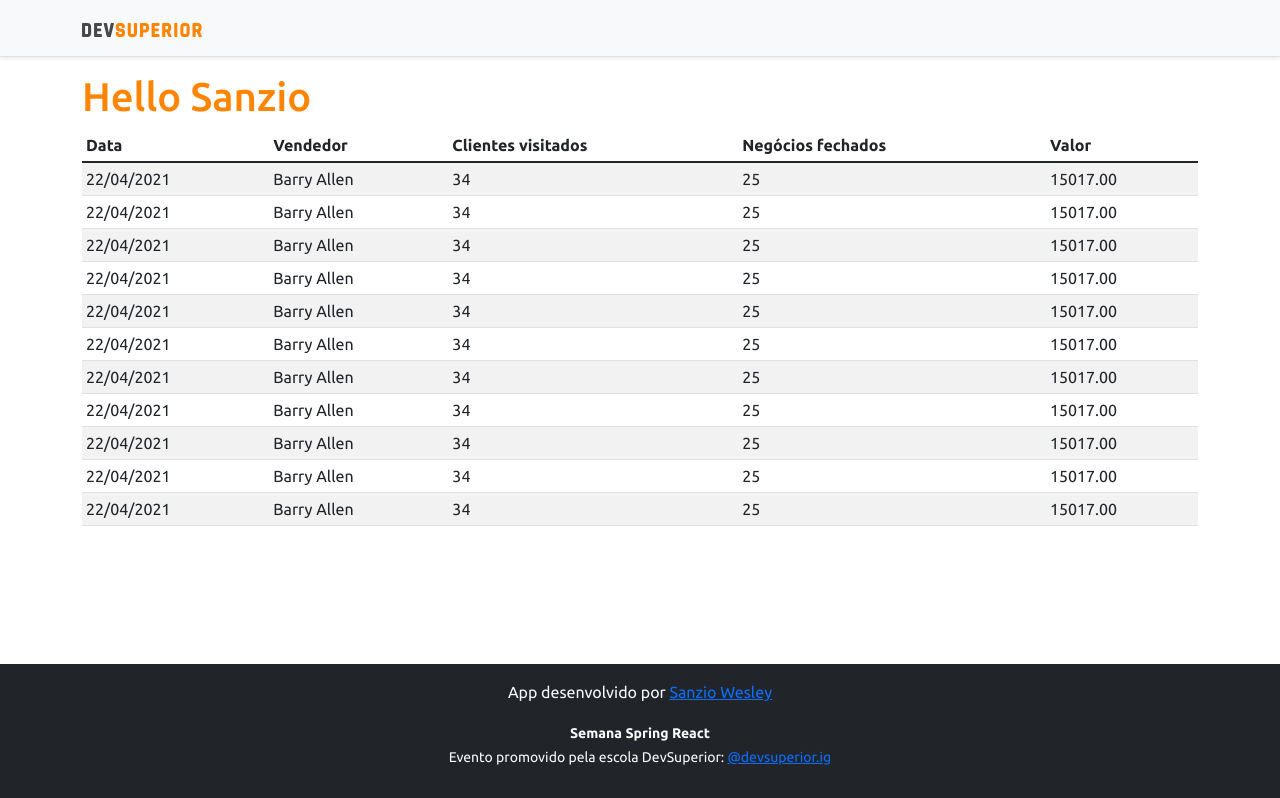
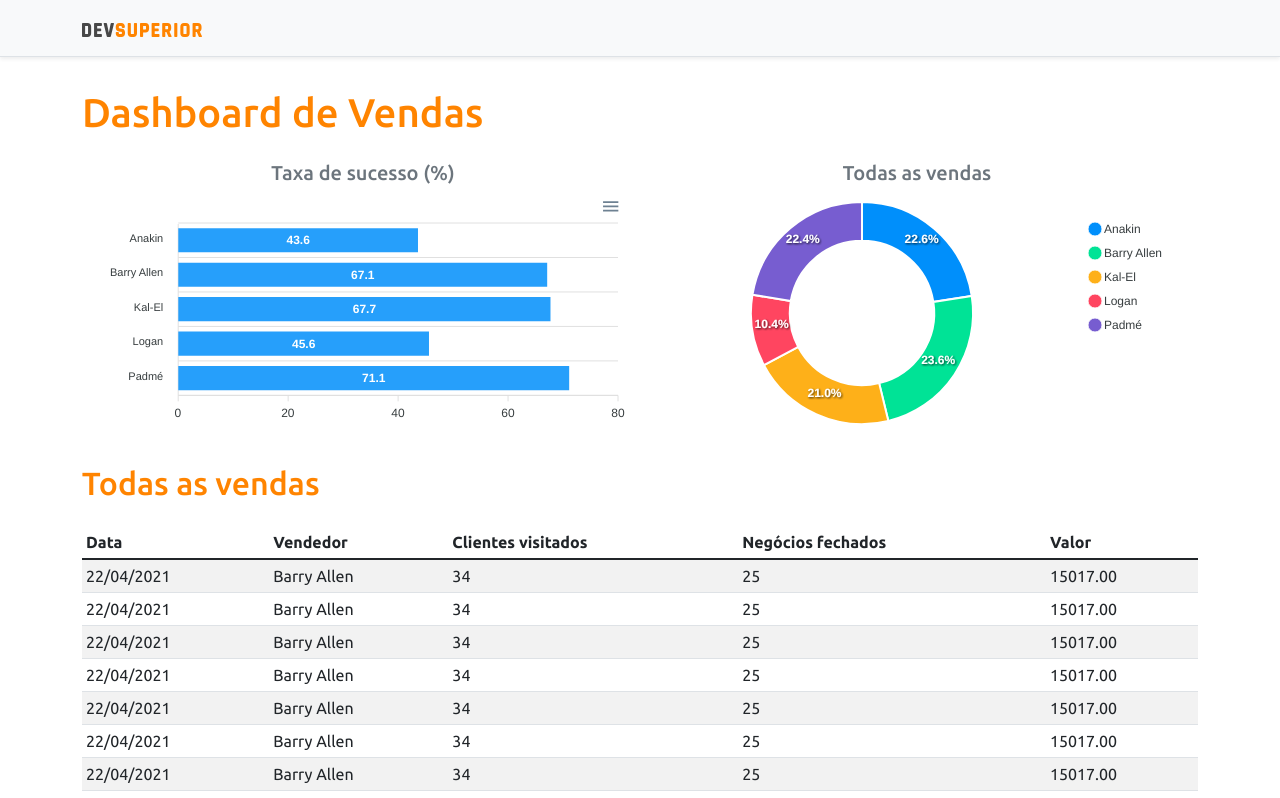
Before and after one commit to SanzioWesley/dsvendas, a React (Create React App) app in the folder frontend/: page / in a window 1280 px wide. Shown: the top 798 px of the page. Built offline with nearby package versions, Linux system fonts and the light colour scheme.

Commit message:
Gráficos com dados estáticos

```diff
--- a/frontend/package.json
+++ b/frontend/package.json
@@ -12,8 +12,11 @@
     "@types/node": "^12.0.0",
     "@types/react": "^17.0.0",
     "@types/react-dom": "^17.0.0",
+    "add": "^2.0.6",
+    "apexcharts": "^3.28.1",
     "bootstrap": "^5.1.1",
     "react": "^17.0.2",
+    "react-apexcharts": "^1.3.9",
     "react-dom": "^17.0.2",
     "react-scripts": "4.0.3",
     "typescript": "^4.1.2",
--- a/frontend/src/App.tsx
+++ b/frontend/src/App.tsx
@@ -1,4 +1,6 @@
+import BarChart from "components/BarChart";
 import DataTable from "components/DataTable";
+import DonutChart from "components/DonutChart";
 import Footer from "components/Footer";
 import NavBar from "components/NavBar"
 
@@ -7,7 +9,22 @@
     <>
       <NavBar />
       <div className="container">
-        <h1 className="text-primary">Hello Sanzio</h1>
+        <h1 className="text-primary py-3">Dashboard de Vendas</h1>
+
+        <div className="row px-3">
+          <div className="col-sm-6">
+            <h5 className="text-center text-secondary">Taxa de sucesso (%)</h5>
+            <BarChart />
+          </div>
+          <div className="col-sm-6">
+            <h5 className="text-center text-secondary">Todas as vendas</h5>
+            <DonutChart />
+          </div>
+        </div>
+
+        <div className="py-3">
+          <h2 className="text-primary ">Todas as vendas</h2>
+        </div>
 
         <DataTable />
       </div >
--- /dev/null
+++ b/frontend/src/components/BarChart/index.tsx
@@ -0,0 +1,36 @@
+import Chart from 'react-apexcharts'
+
+const BarChart = () => {
+
+    const options = {
+        plotOptions: {
+            bar: {
+                horizontal: true,
+            }
+        },
+    };
+
+    const mockData = {
+        labels: {
+
+            categories: ['Anakin', 'Barry Allen', 'Kal-El', 'Logan', 'Padmé']
+        },
+        series: [
+            {
+                name: "% Sucesso",
+                data: [43.6, 67.1, 67.7, 45.6, 71.1]
+            }
+        ]
+    };
+
+    return (
+        <Chart
+            options={{ ...options, xaxis: mockData.labels }}
+            series={mockData.series}
+            type="bar"
+            height="240px"
+        />
+    )
+}
+
+export default BarChart;
--- /dev/null
+++ b/frontend/src/components/DonutChart/index.tsx
@@ -0,0 +1,27 @@
+import Chart from 'react-apexcharts'
+
+const DonutChart = () => {
+
+    const mockData = {
+        series: [477138, 499928, 444867, 220426, 473088],
+        labels: ['Anakin', 'Barry Allen', 'Kal-El', 'Logan', 'Padmé']
+    }
+
+    const options = {
+        legend: {
+            show: true
+        }
+    }
+
+
+    return (
+        <Chart
+            options={{ ...options, labels: mockData.labels }}
+            series={mockData.series}
+            type="donut"
+            height="240px"
+        />
+    )
+}
+
+export default DonutChart;
```
Also changed, not shown: 1 other file (tests, documents, lock files or other folders).
